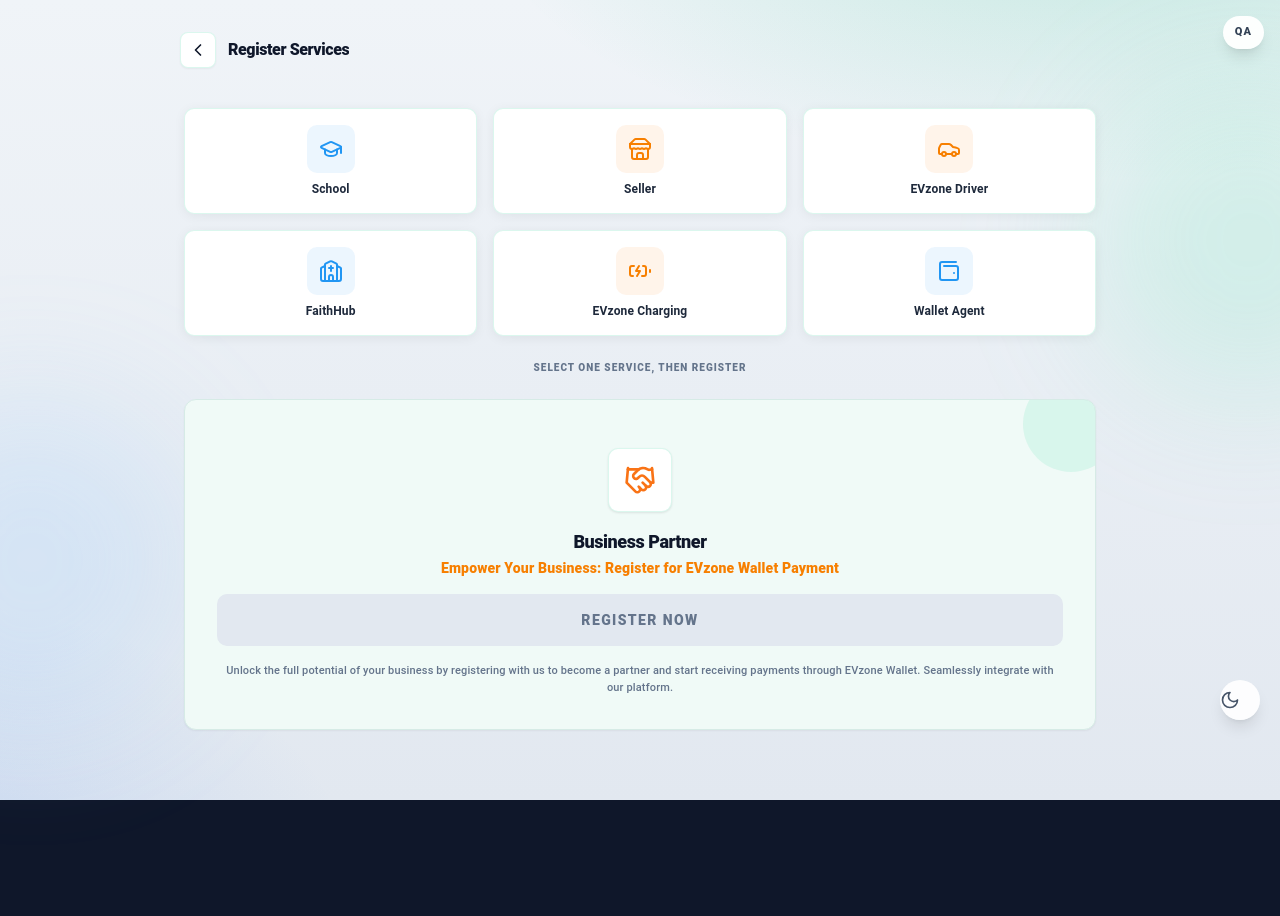
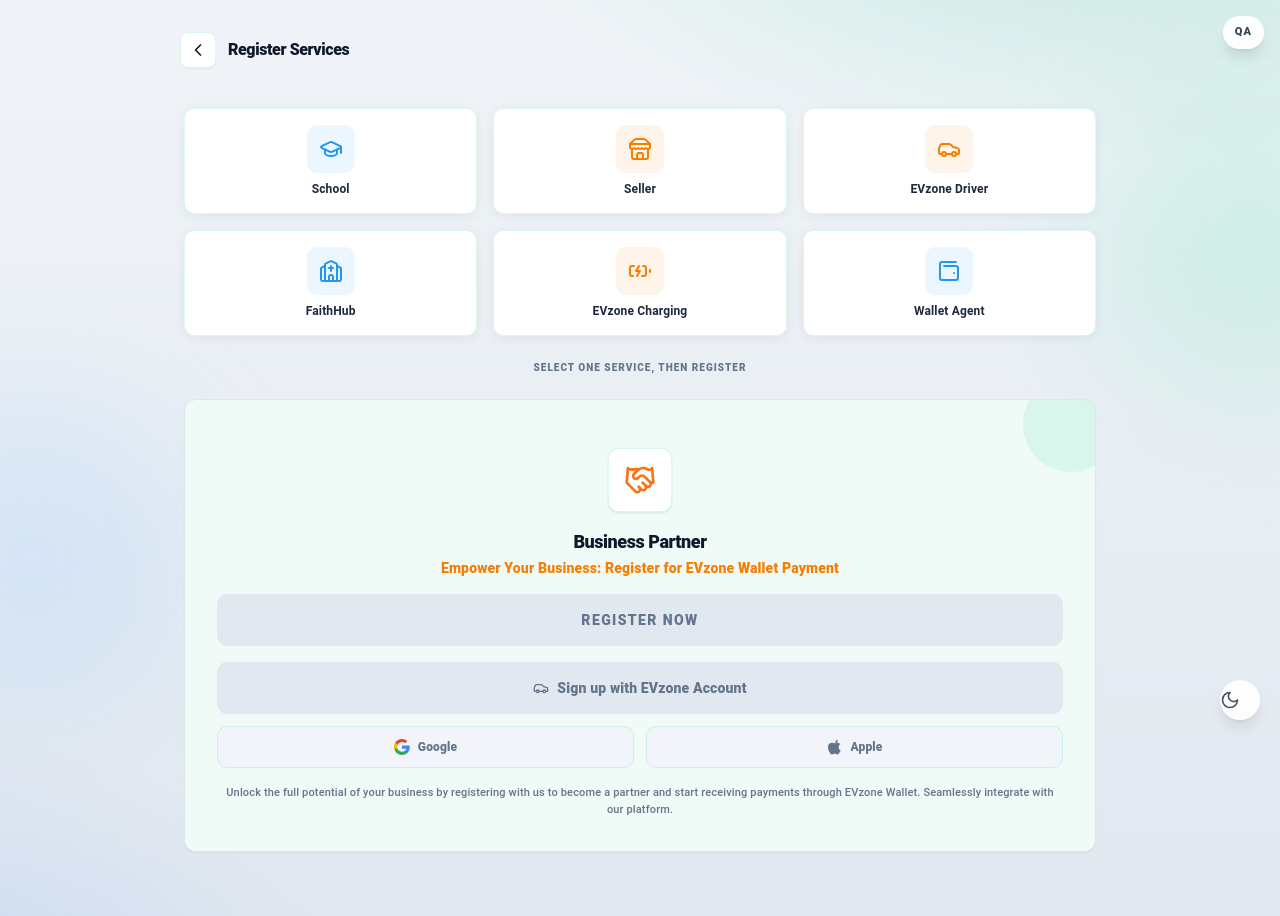
Before and after one commit to Joshua-Tihabwangye/Driver-s-app, a React (Vite) app: page /app/register-services in a window 1280 px wide. Before the commit the page ends 800 px from the top, so only its background shows below. Built offline with nearby package versions, Linux system fonts and the light colour scheme.

Commit message:
I have added other signup means

```diff
--- a/src/screens/DriverRegistration.tsx
+++ b/src/screens/DriverRegistration.tsx
@@ -167,15 +167,6 @@
           <h2 className="text-lg font-black text-slate-900 tracking-tight">John Doe</h2>
         </section>
 
-        {/* Driver Information section header */}
-        <section className="bg-cream rounded-3xl p-6 border-2 border-orange-500/10 shadow-sm">
-          <h3 className="text-[10px] font-black text-orange-500 uppercase tracking-[0.2em] mb-1">Driver Information</h3>
-          <p className="text-[11px] text-slate-500 font-medium leading-relaxed">
-            Complete your profile by providing essential business information, enabling seamless
-            communication and access to our services.
-          </p>
-        </section>
-
         {/* EVzone Driver card */}
         <div className="rounded-[2.5rem] border-2 border-orange-500/10 bg-cream p-8 text-center shadow-sm space-y-4 hover:border-orange-500/30 transition-all">
           <div className="flex justify-center">
--- a/src/screens/RegisterServices.tsx
+++ b/src/screens/RegisterServices.tsx
@@ -26,6 +26,40 @@
 ];
 
 const DRIVER_SERVICE_KEY = "driver";
+
+function GoogleLogo({ className = "h-4 w-4" }: { className?: string }) {
+  return (
+    <svg className={className} viewBox="0 0 18 18" aria-hidden="true">
+      <path
+        fill="#EA4335"
+        d="M9 3.48c1.69 0 2.84.73 3.49 1.34l2.54-2.54C13.46.83 11.42 0 9 0 5.48 0 2.44 2.02.96 4.96l2.95 2.29C4.62 5.16 6.64 3.48 9 3.48z"
+      />
+      <path
+        fill="#4285F4"
+        d="M17.64 9.2c0-.64-.06-1.25-.16-1.84H9v3.48h4.84c-.21 1.12-.84 2.07-1.8 2.71v2.25h2.92c1.71-1.57 2.68-3.89 2.68-6.6z"
+      />
+      <path
+        fill="#FBBC05"
+        d="M3.91 10.75a5.41 5.41 0 0 1 0-3.5V4.96H.96a9 9 0 0 0 0 8.08l2.95-2.29z"
+      />
+      <path
+        fill="#34A853"
+        d="M9 18c2.42 0 4.46-.8 5.95-2.2l-2.92-2.25c-.81.54-1.84.86-3.03.86-2.36 0-4.38-1.59-5.09-3.73H.96v2.29A9 9 0 0 0 9 18z"
+      />
+    </svg>
+  );
+}
+
+function AppleLogo({ className = "h-4 w-4" }: { className?: string }) {
+  return (
+    <svg className={className} viewBox="0 0 24 24" aria-hidden="true">
+      <path
+        fill="currentColor"
+        d="M16.365 1.43c0 1.14-.42 2.24-1.1 3.04-.7.84-1.84 1.5-2.99 1.4-.15-1.12.4-2.3 1.09-3.09.76-.89 2.01-1.51 3-1.35zM20.54 17.02c-.52 1.18-.77 1.7-1.44 2.78-.94 1.51-2.26 3.4-3.9 3.42-1.45.02-1.82-.93-3.78-.92-1.96.01-2.36.94-3.8.93-1.64-.02-2.89-1.72-3.83-3.22C1.14 15.74.88 10.76 2.5 8.28c1.16-1.77 2.98-2.81 4.69-2.81 1.75 0 2.85.95 4.29.95 1.4 0 2.25-.96 4.28-.96 1.52 0 3.13.83 4.28 2.25-3.76 2.06-3.15 7.42.5 9.31z"
+      />
+    </svg>
+  );
+}
 
 
 function ServiceTile({ icon: Icon, label, color, onClick, selected }) {
@@ -62,6 +96,11 @@
   const handleRegisterNow = () => {
     if (!isDriverSelected) return;
     navigate("/auth/register", { state: { selectedService } });
+  };
+
+  const handleSignUp = (provider: "evzone" | "google" | "apple") => {
+    if (!isDriverSelected) return;
+    navigate("/driver/register", { state: { selectedService, signUpProvider: provider } });
   };
 
   return (
@@ -120,6 +159,51 @@
             Register Now
           </button>
 
+          <div className="relative z-10 space-y-3">
+            <button
+              type="button"
+              onClick={() => handleSignUp("evzone")}
+              disabled={!isDriverSelected}
+              className={`flex w-full items-center justify-center gap-2 rounded-2xl py-4 text-sm font-black transition-all ${
+                isDriverSelected
+                  ? "bg-[#03cd8c] text-white shadow-lg shadow-[#03cd8c]/25 hover:bg-[#02ba7f] active:scale-[0.98]"
+                  : "bg-slate-200 text-slate-500 cursor-not-allowed"
+              }`}
+            >
+              <Car className="h-4 w-4" />
+              Sign up with EVzone Account
+            </button>
+
+            <div className="grid grid-cols-2 gap-3">
+              <button
+                type="button"
+                onClick={() => handleSignUp("google")}
+                disabled={!isDriverSelected}
+                className={`flex items-center justify-center gap-2 rounded-xl border py-3 text-xs font-black transition-all ${
+                  isDriverSelected
+                    ? "border-[#dadce0] bg-white text-[#3c4043] hover:bg-[#f8f9fa] active:scale-[0.98]"
+                    : "border-slate-200 bg-slate-100 text-slate-500 cursor-not-allowed"
+                }`}
+              >
+                <GoogleLogo className="h-4 w-4" />
+                Google
+              </button>
+              <button
+                type="button"
+                onClick={() => handleSignUp("apple")}
+                disabled={!isDriverSelected}
+                className={`flex items-center justify-center gap-2 rounded-xl border py-3 text-xs font-black transition-all ${
+                  isDriverSelected
+                    ? "border-black bg-black text-white hover:bg-[#1a1a1a] active:scale-[0.98]"
+                    : "border-slate-200 bg-slate-100 text-slate-500 cursor-not-allowed"
+                }`}
+              >
+                <AppleLogo className="h-4 w-4" />
+                Apple
+              </button>
+            </div>
+          </div>
+
           <p className="relative z-10 text-[11px] text-slate-500 leading-relaxed font-medium px-2">
             Unlock the full potential of your business by registering with us to
             become a partner and start receiving payments through EVzone
--- a/src/screens/Registration.tsx
+++ b/src/screens/Registration.tsx
@@ -89,34 +89,6 @@
           <h2 className="text-lg font-black text-slate-900 tracking-tight flex items-center">
             {fullName || "John Doe"} <span className="ml-1.5 opacity-40">✏️</span>
           </h2>
-        </section>
-
-        {/* Info display rows (read-only summary) */}
-        <section className="bg-white rounded-3xl p-5 border border-slate-100 shadow-sm space-y-1">
-          <div className="flex items-center justify-between py-2 border-b border-slate-50 last:border-0">
-            <span className="text-[11px] uppercase font-black text-slate-400 tracking-widest">Country</span>
-            <span className="text-xs font-black text-slate-800 tracking-tight">{country || "Uganda"}</span>
-          </div>
-          <div className="flex items-center justify-between py-2 border-b border-slate-50 last:border-0">
-            <span className="text-[11px] uppercase font-black text-slate-400 tracking-widest">Birth</span>
-            <span className="text-xs font-black text-slate-800 tracking-tight">{dob || "19.05.1989"}</span>
-          </div>
-          <div className="flex items-center justify-between py-2 border-b border-slate-50 last:border-0">
-            <span className="text-[11px] uppercase font-black text-slate-400 tracking-widest">Email</span>
-            <span className="text-xs font-black text-slate-800 tracking-tight">{email || "johndoe45@gmail.com"}</span>
-          </div>
-          <div className="flex items-center justify-between py-2 border-b border-slate-50 last:border-0">
-            <span className="text-[11px] uppercase font-black text-slate-400 tracking-widest">Mobile</span>
-            <span className="text-xs font-black text-slate-800 tracking-tight">{phone || "+256 8868564885"}</span>
-          </div>
-          <div className="flex items-center justify-between py-2 border-b border-slate-50 last:border-0">
-            <span className="text-[11px] uppercase font-black text-slate-400 tracking-widest">Address</span>
-            <span className="max-w-[65%] truncate text-right text-xs font-black text-slate-800 tracking-tight">
-              {streetAddress
-                ? `${streetAddress}, ${city}`
-                : "Kampala, Uganda"}
-            </span>
-          </div>
         </section>
 
         {/* Divider */}
```
Also changed, not shown: 5 other files (tests, documents, lock files or other folders).
